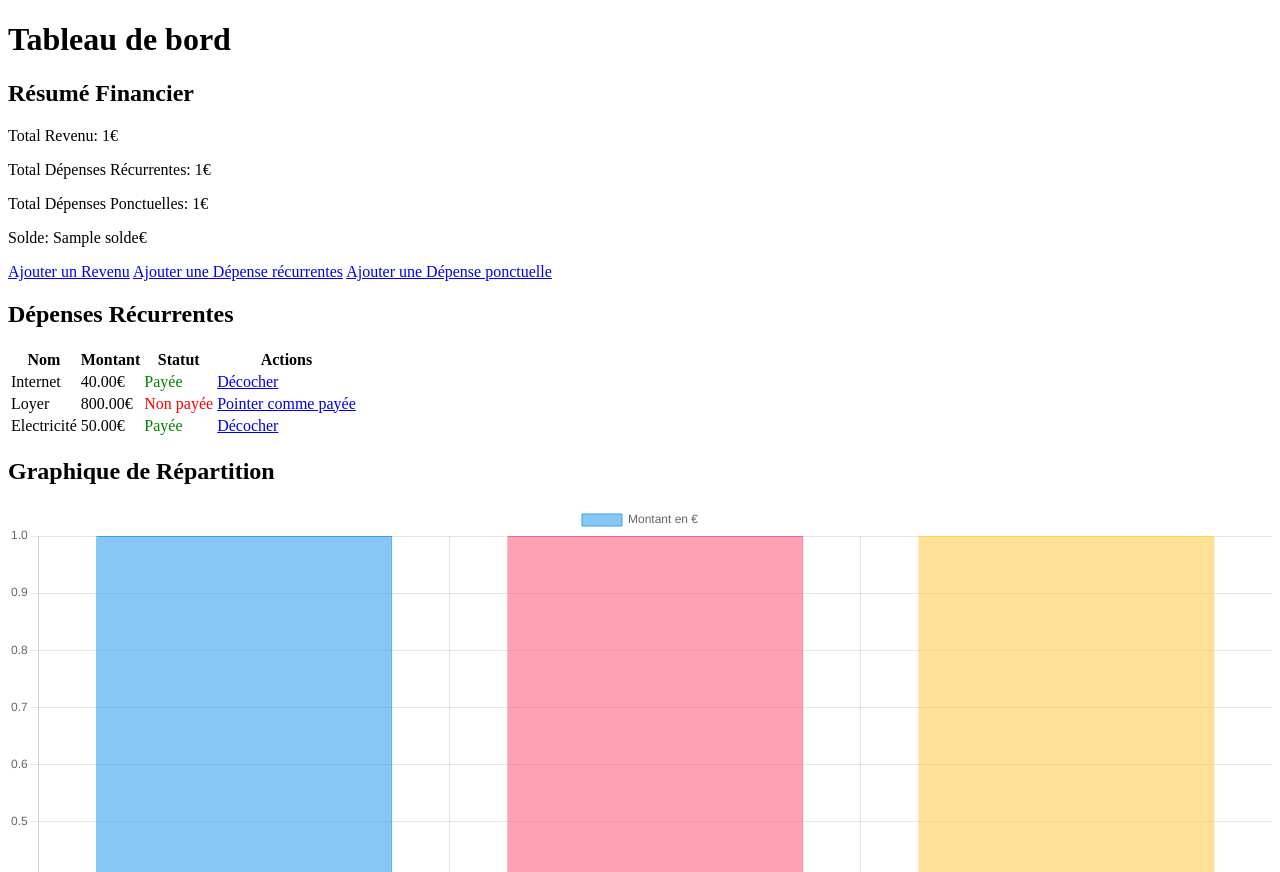
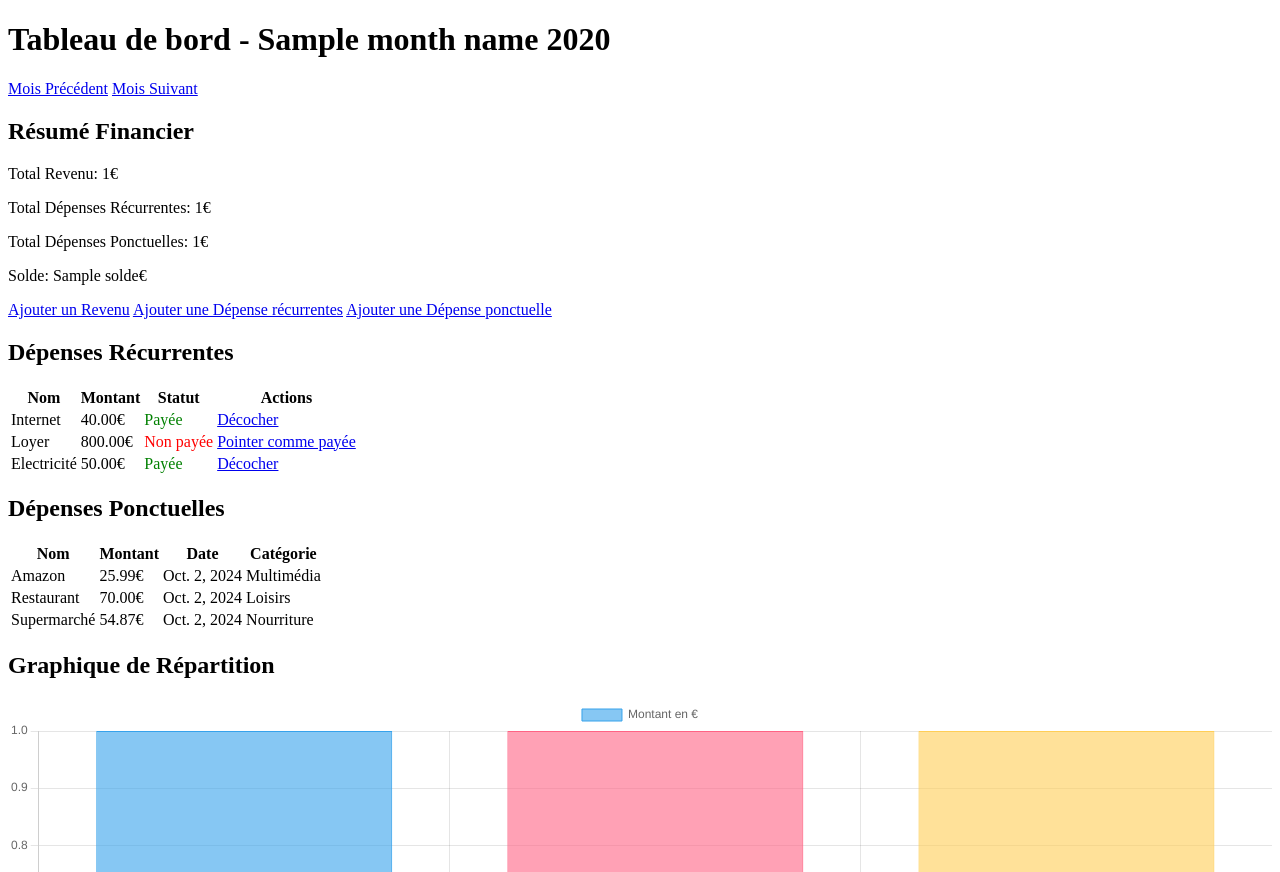
Before and after one commit to arnaudstdr/ecopilot, a Django app: template ecopilot/finances/templates/finances/dashboard.html in a window 1280 px wide. Shown: the top 872 px of the page. Run offline with Django 5.2, Linux system fonts and the light colour scheme; data comes from the database, SQL or seed files in the repository; tables that the repository leaves empty hold one stand-in row (values such as "Sample post"); the template is opened without the code that fills it: values that come from a table or form of the project are taken from there, most other values are stand-ins (such as "Sample title", 1, 10 or a date in 2020).

Commit message:
Affichage dépenses ponctuelle + mois

```diff
--- a/ecopilot/finances/templates/finances/dashboard.html
+++ b/ecopilot/finances/templates/finances/dashboard.html
@@ -8,7 +8,12 @@
 </head>
 <body>
 
-<h1>Tableau de bord</h1>
+<h1>Tableau de bord - {{ month_name }} {{ year  }}</h1>
+
+<div>
+    <a href="{% url 'dashboard_with_date' prev_year prev_month %}" class="btn btn-secondary">Mois Précédent</a>
+    <a href="{% url 'dashboard_with_date' next_year next_month %}" class="btn btn-secondary">Mois Suivant</a>
+</div>
 
 <h2>Résumé Financier</h2>
 <p>Total Revenu: {{ total_revenu }}€</p>
@@ -49,6 +54,28 @@
                     {% if depense.statut %} Décocher {% else %} Pointer comme payée {% endif %}
                 </a>
             </td>
+        </tr>
+        {% endfor %}
+    </tbody>
+</table>
+
+<h2>Dépenses Ponctuelles</h2>
+<table>
+    <thead>
+        <tr>
+            <th>Nom</th>
+            <th>Montant</th>
+            <th>Date</th>
+            <th>Catégorie</th>
+        </tr>
+    </thead>
+    <tbody>
+        {% for depense in depenses_ponctuelles %}
+        <tr>
+            <td>{{ depense.nom }}</td>
+            <td>{{ depense.montant }}€</td>
+            <td>{{ depense.date }}</td>
+            <td>{{ depense.categorie }}</td>
         </tr>
         {% endfor %}
     </tbody>
--- a/ecopilot/finances/urls.py
+++ b/ecopilot/finances/urls.py
@@ -3,6 +3,7 @@ from . import views
 
 urlpatterns = [
     path('', views.dashboard, name='dashboard'),
+    path('<int:year>/<int:month>/', views.dashboard, name='dashboard_with_date'),
     path('revenu/ajout/', views.ajout_revenu, name='ajout_revenu'),
     path('depense_recurrente/ajout/', views.ajout_depense_recurrente, name='ajout_depense_recurrente'),
     path('depense_ponctuelle/ajout/', views.ajout_depense_ponctuelle, name='ajout_depense_ponctuelle'),
```
Also changed, not shown: ecopilot/finances/views.py (+35 -10 lines).
